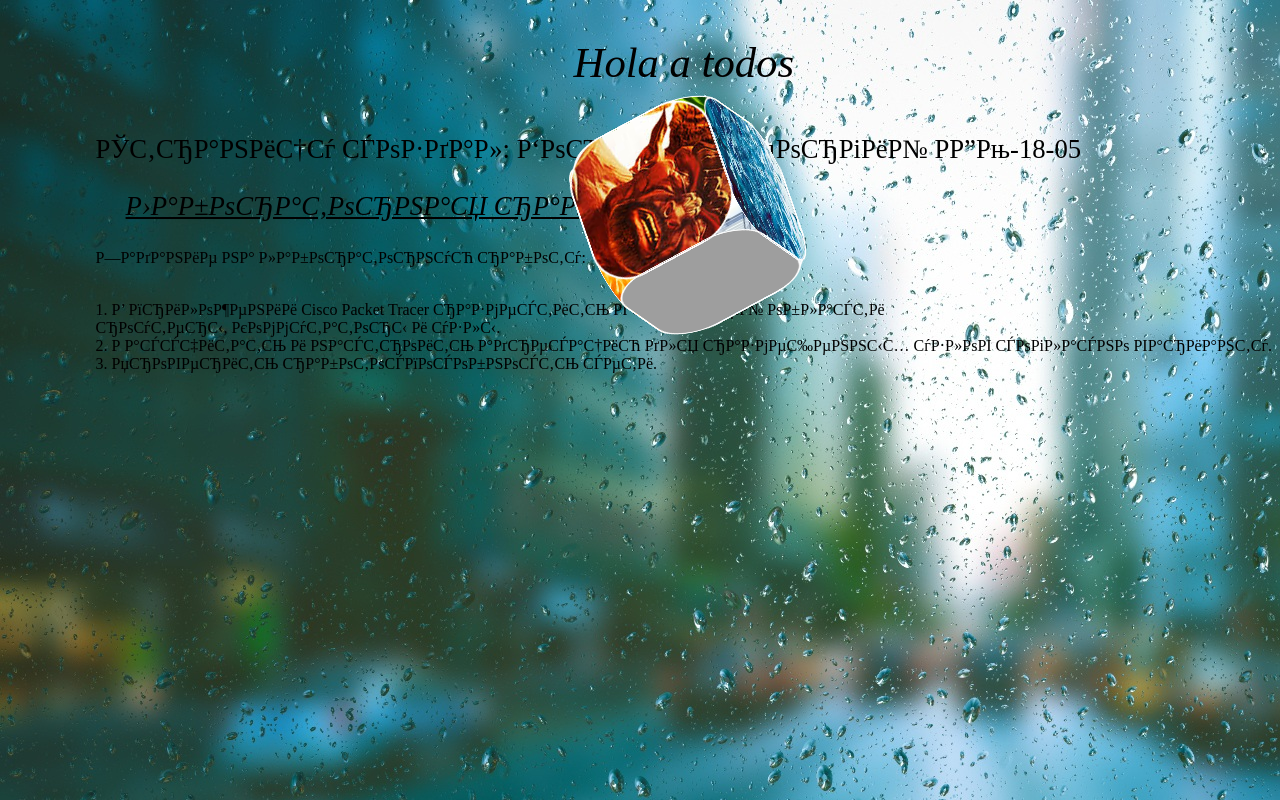
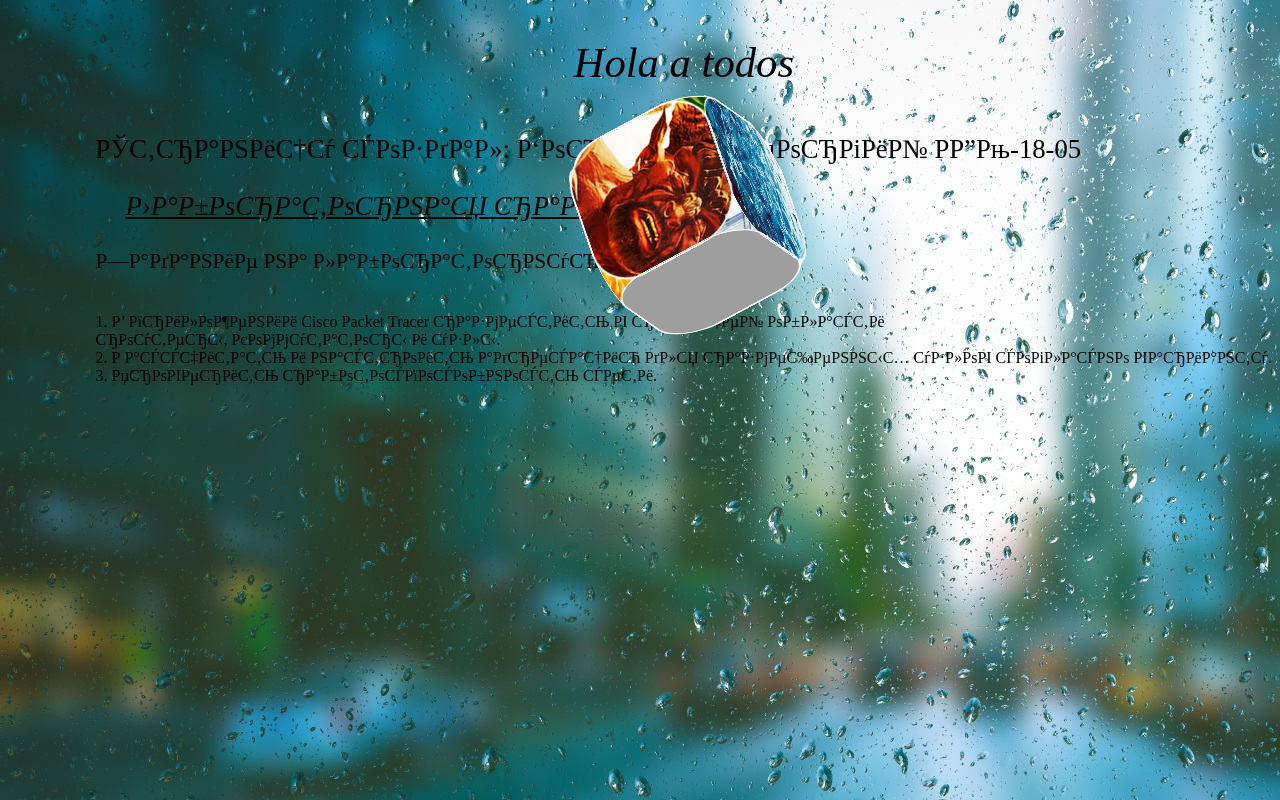
Before and after one commit to iwepop/iwe.github.io, a PHP site: page /lr3.html in a window 1280 px wide. Run offline with PHP 8.4, Linux system fonts and the light colour scheme; grey boxes are pictures that could not be loaded.

Commit message:
Update style.css

```diff
--- a/css/style.css
+++ b/css/style.css
@@ -27,6 +27,12 @@
 margin-top: -10px;
 margin-left: 45px;
 font-size: 18pt;
+}
+
+#p5
+{
+font-style : chicago;
+font-size: 16pt;
 }
 
 #div1
```
